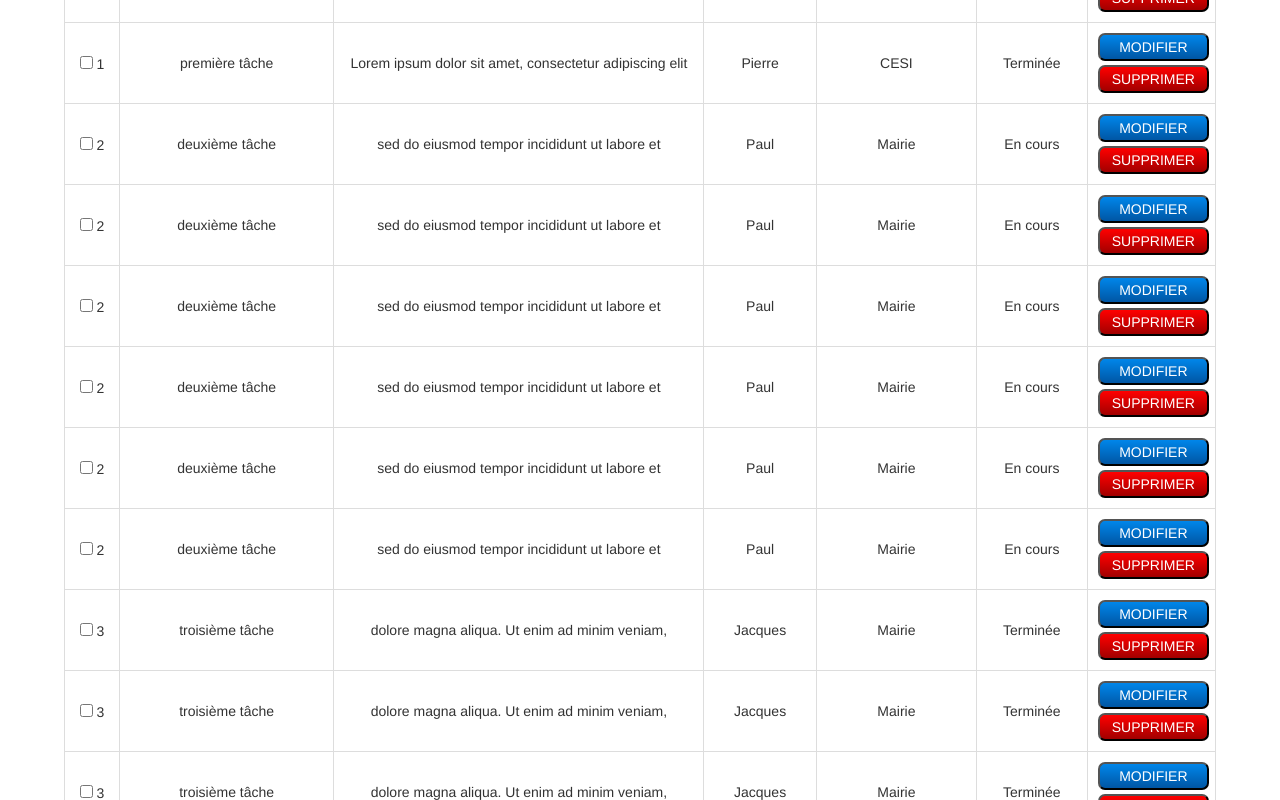
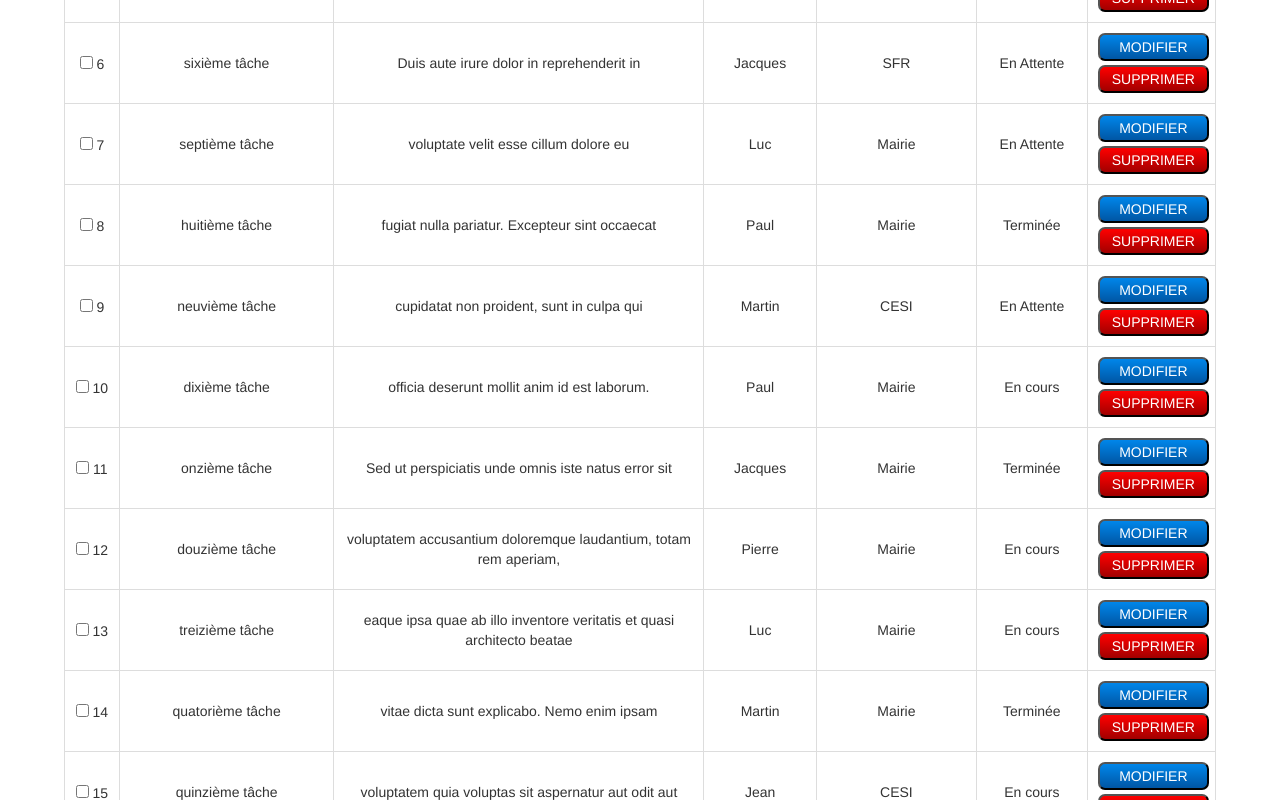
Before and after one commit to jbjog/vuejs_project, a Vue app: page /#/ in a window 1280 px wide. Shown: the part 1100-1900 px from the top of the page. Built offline with nearby package versions, Linux system fonts and the light colour scheme; what vue-js-modal would draw is missing.

Commit message:
fix duplication of interventions

```diff
--- a/src/store.js
+++ b/src/store.js
@@ -113,14 +113,15 @@ export default new Vuex.Store({
       let expr = new RegExp(state.filterValueColumn, "i");
       for (let i = 0; i < state.resultInterventions.length; i++) {
         let test = false;
-        (Object.values(state.resultInterventions[i])).forEach(function (item, index, key, autre) {
-          if ((Object.keys(state.resultInterventions[i])[index]) == state.filterColumnName) {
+        (Object.values(state.resultInterventions[i])).forEach(function (item, index) {
+          if ((Object.keys(state.resultInterventions[i])[index]) === state.filterColumnName) {
             if (expr.test(item) &&(test === false)) {
               filteredArray.push(state.resultInterventions[i]);
               test = true;
             }
-          }else if(state.filterColumnName == "") {
+          }else if(state.filterColumnName === "" &&(test === false) ) {
             filteredArray.push(state.resultInterventions[i]);
+            test = true;
           }
 
         })
@@ -133,7 +134,7 @@ export default new Vuex.Store({
       let expr = new RegExp(state.filterValue, "i");
       for (let i = 0; i < state.resultInterventions.length; i++) {
         let test = false;
-        (Object.values(state.resultInterventions[i])).forEach(function (item, index) {
+        (Object.values(state.resultInterventions[i])).forEach(function (item) {
           if (expr.test(item) &&(test === false)) {
             filteredArray.push(state.resultInterventions[i]);
             test = true;
```
